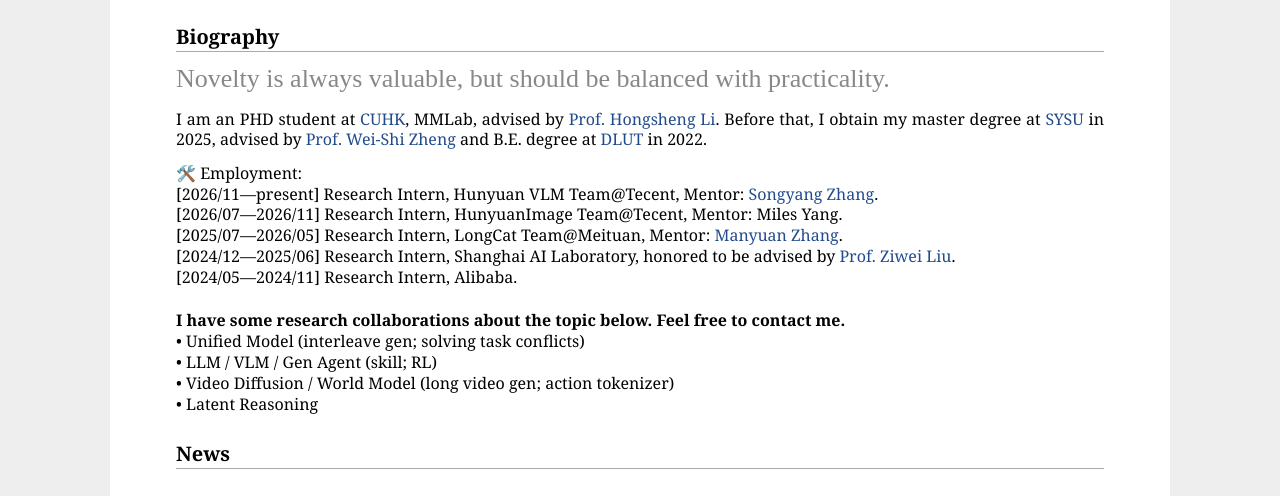
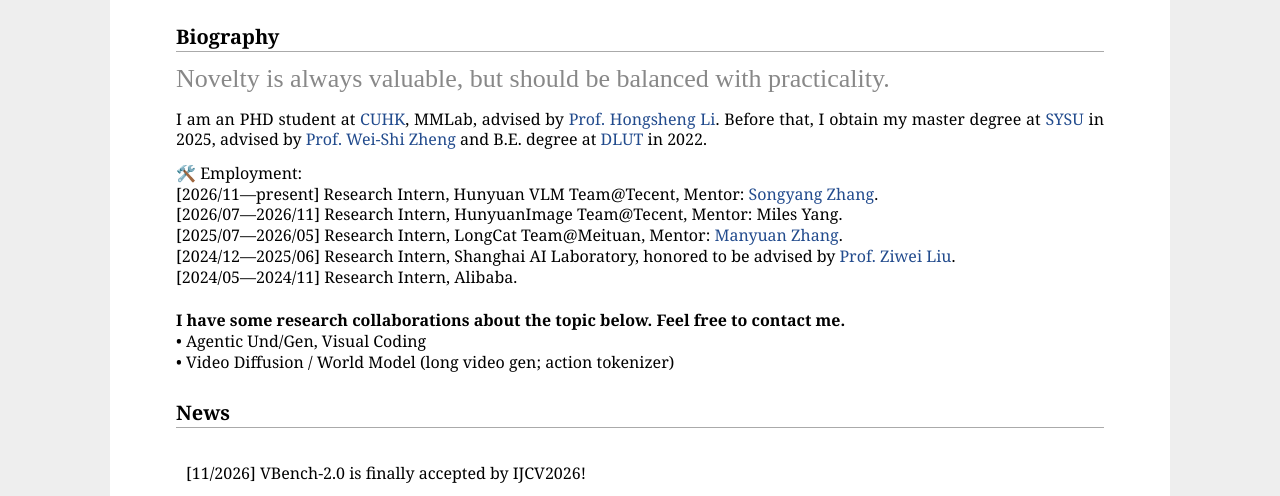
Before and after one commit to zhengdian1/zhengdian1.github.io, a plain HTML site: page index.html in a window 1280 px wide. Shown: the part 294-790 px from the top of the page. Drawn offline with Linux system fonts and the light colour scheme; a small style sheet from the web is missing.

Commit message:
[update] intern

```diff
--- a/index.html
+++ b/index.html
@@ -134,10 +134,8 @@
 </p> -->
 <p style="margin-top: 20px;">
   <b>I have some research collaborations about the topic below. Feel free to contact me.</b><br>
-  &bull; Unified Model (interleave gen; solving task conflicts)<br>
-  &bull; LLM / VLM / Gen Agent (skill; RL)<br>
+  &bull; Agentic Und/Gen, Visual Coding <br>
   &bull; Video Diffusion / World Model (long video gen; action tokenizer)<br>
-  &bull; Latent Reasoning<br>
 </p>
 
 <h2>News</h2>
```
